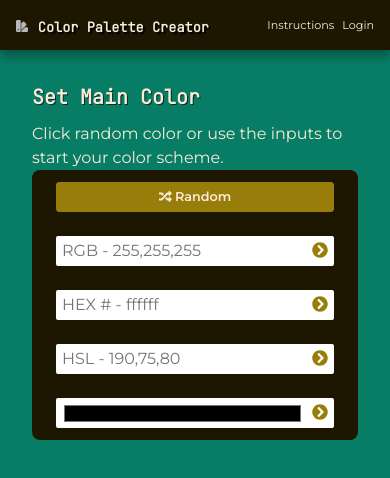
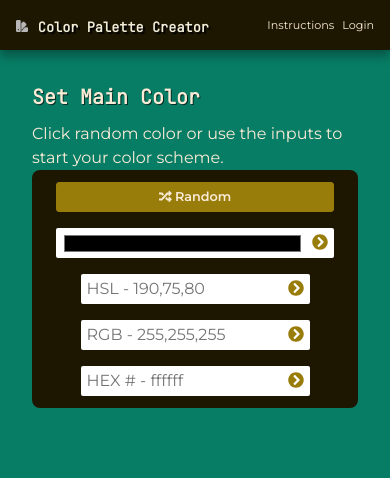
Before and after one commit to rogerio-romao/pallete-creator, a Vue app: page / in a window 390 px wide. Shown: the top 478 px of the page. Built offline with nearby package versions, Linux system fonts and the light colour scheme; a web font is replaced by a local one.

Commit message:
main color bar responsive (messy)

```diff
--- a/src/components/MainColorBar.vue
+++ b/src/components/MainColorBar.vue
@@ -7,6 +7,7 @@
       Random
     </button>
 
+    <div class="inputs-wrapper">
       <!-- rgb input  -->
       <form @submit.prevent="submitRgb">
         <div class="input-wrapper">
@@ -54,6 +55,7 @@
           </button>
         </div>
       </form>
+    </div>
 
     <!-- color input  -->
     <form @submit.prevent="submitColor">
--- a/src/style/app.css
+++ b/src/style/app.css
@@ -364,9 +364,19 @@ nav .title {
   overflow: hidden;
 }
 
+.main-color-bar .main-button {
+  min-width: fit-content;
+}
+
+.main-color-bar .inputs-wrapper {
+  display: flex;
+  gap: 1.5rem;
+}
+
 .main-color-bar .input-wrapper {
-  flex: 0 1 1fr;
   display: flex;
+  flex: 1;
+  width: 100%;
   background: white;
   border-radius: 2px;
   padding-right: 3px;
@@ -374,9 +384,7 @@ nav .title {
 }
 
 .main-color-bar .input-wrapper input {
-  display: inline-block;
   padding-inline: 6px;
-  flex: 0 1 1fr;
   outline: none;
   background: transparent;
   border: 0;
@@ -408,6 +416,20 @@ nav .title {
 @media (max-width: 1024px) {
   .main-color-bar {
     flex-wrap: wrap;
+    gap: 1rem;
+  }
+  .main-color-bar .main-button {
+    order: -2;
+  }
+  .main-color-bar .inputs-wrapper {
+    gap: 1rem;
+  }
+  .main-color-bar form:last-of-type {
+    order: -1;
+    flex: 1;
+  }
+  .main-color-bar form:last-of-type input {
+    width: 100%;
   }
 }
 
@@ -420,6 +442,9 @@ nav .title {
   .main-color-bar form,
   .main-color-bar form input {
     width: 100%;
+  }
+  .main-color-bar .inputs-wrapper {
+    flex-direction: column;
   }
 }
 
```
Lines whose indentation alone changed are shown as unchanged.
